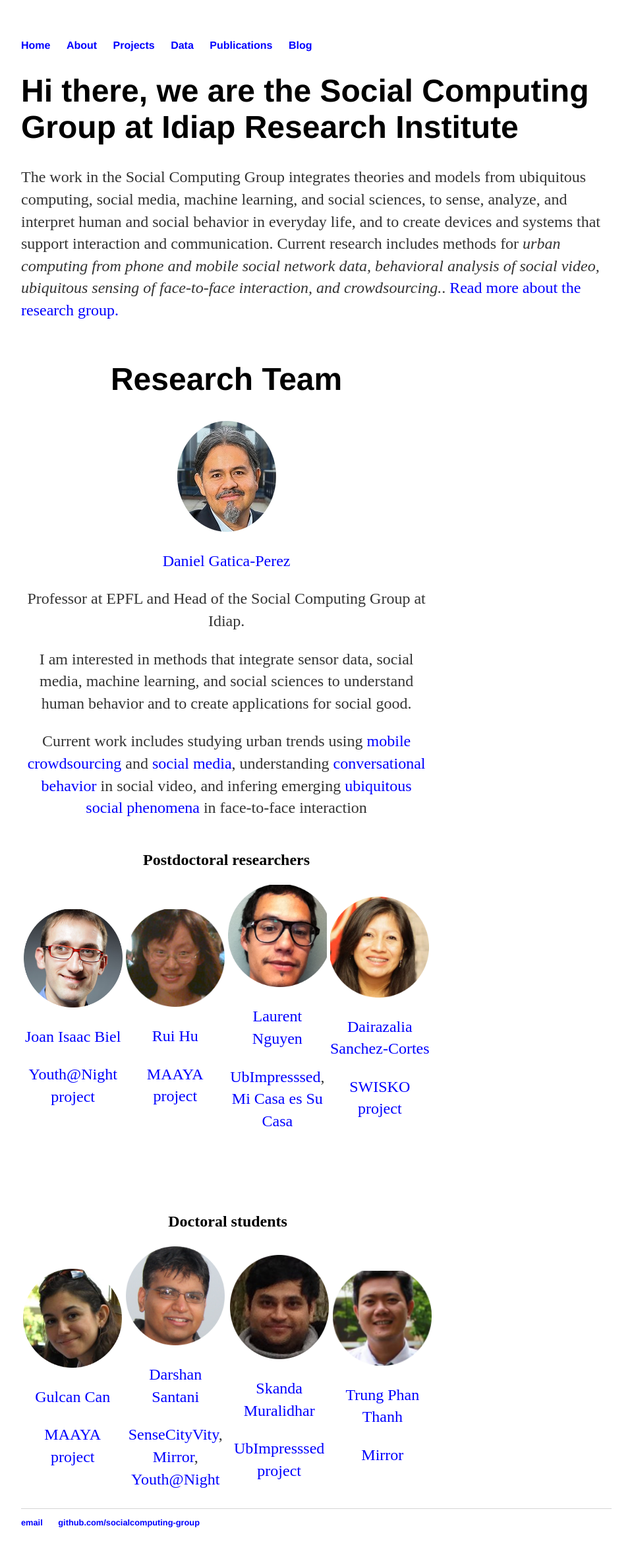
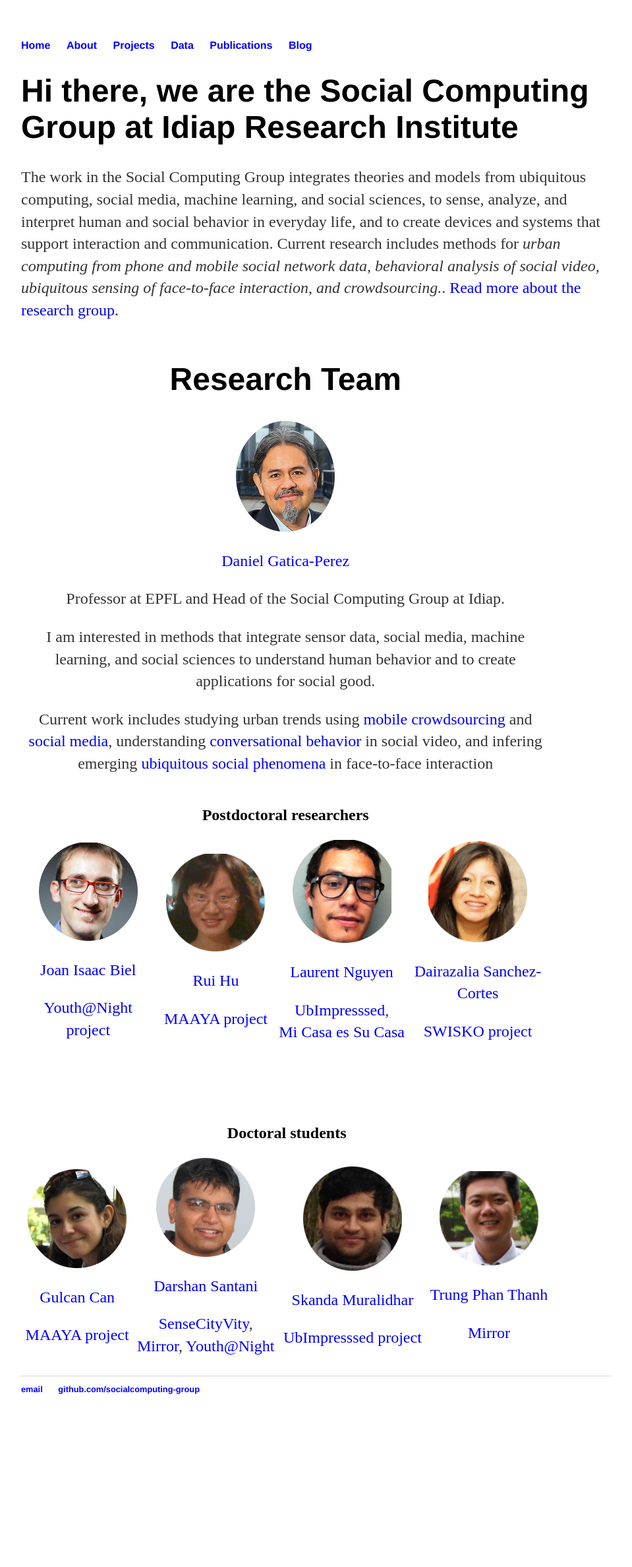
Before and after one commit to socialcomputing-group/socialcomputing-group.github.io, a Jekyll site: the page built from index.html, in a window 1280 px wide. Shown: the whole page at 66% size, without its empty margins (160-1119 px from the left). Built offline with Jekyll 4.4.1, drawn with Linux system fonts in a browser that asks for light colours; after the commit the page ends 2173 px from its top, so only the background shows below that.

Commit message:
Update index.html

```diff
--- a/index.html
+++ b/index.html
@@ -7,7 +7,7 @@ title: Social Computing Research Group
 		<p>The work in the Social Computing Group integrates theories and models from ubiquitous computing, social media, machine learning, and social sciences, to sense, analyze, and interpret human and social behavior in everyday life, and to create devices and systems that support interaction and communication.
 		Current research includes methods for <em>urban computing from phone and mobile social network data, behavioral analysis of social video, ubiquitous sensing of face-to-face interaction, and crowdsourcing.</em>.
 		<a href="/about">Read more about the research group.</a></p>
-<table style="width:70%">
+<table style="width:90%">
      <tr>
 	<th colspan="4"><h1>Research Team</h1>	</th>
      </tr>
@@ -64,7 +64,7 @@ title: Social Computing Research Group
 <br>
 <br>
 
-<table style="width:70%">
+<table style="width:90%">
 <tr>
     <th colspan="4"><h2>Doctoral students</h2>	</th>
   </tr>
```
